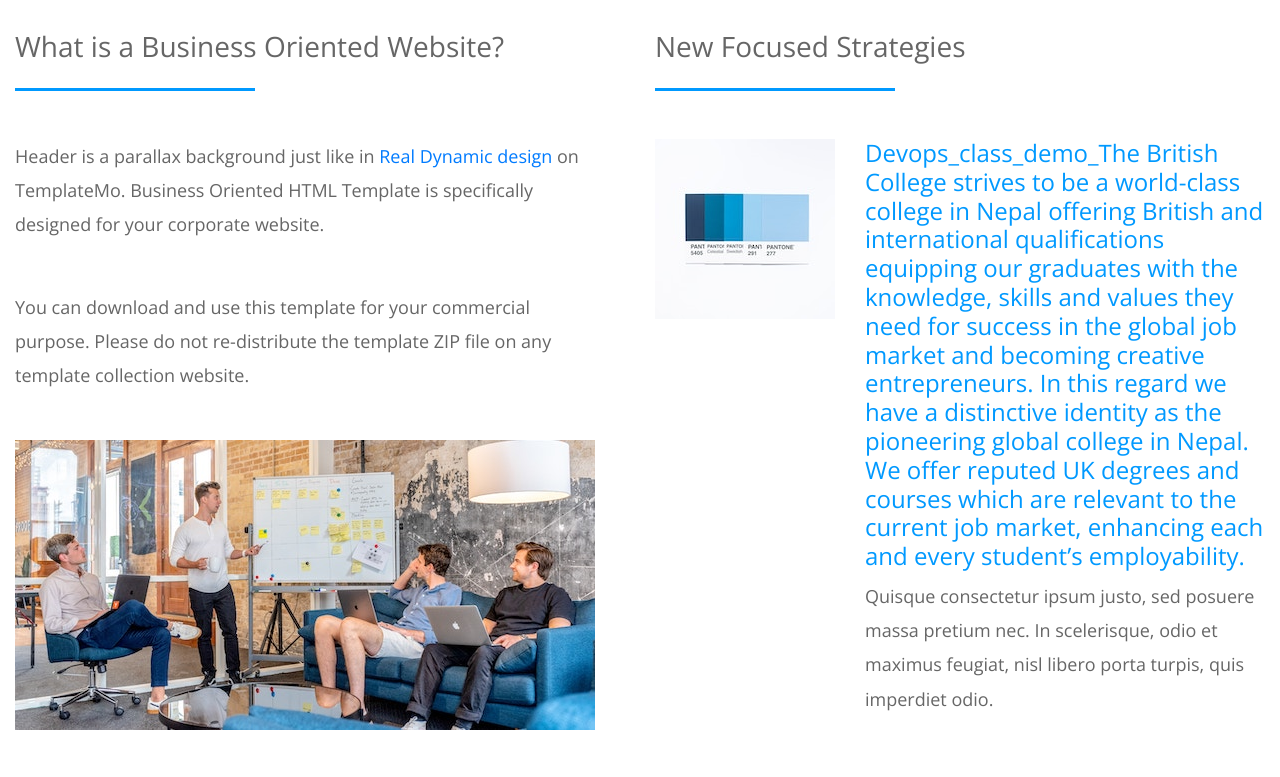
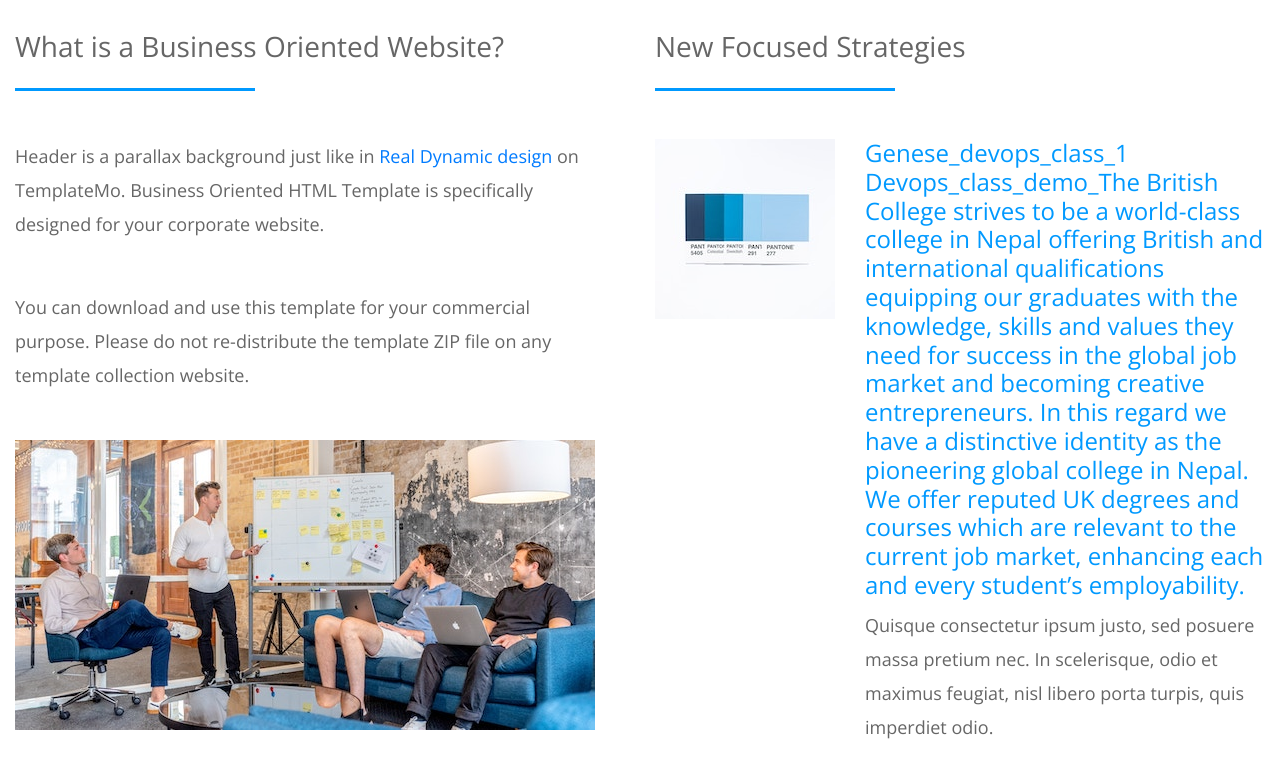
Before and after one commit to poudeldipak/Awsclassweb, a plain HTML site: page index.html in a window 1280 px wide. Shown: the part 715-1492 px from the top of the page. Drawn offline with nearby package versions, Linux system fonts and the light colour scheme.

Commit message:
ikooipuj

```diff
--- a/index.html
+++ b/index.html
@@ -79,7 +79,7 @@ https://templatemo.com/tm-549-business-oriented
                 <div class="tm-strategy-box mb-5">
                     <img src="img/strategy-1.jpg" alt="Image" class="img-fluid tm-strategy-img">
                     <div>
-                        <h4 class="tm-text-primary">Devops_class_demo_The British College strives to be a world-class college in Nepal offering British and international qualifications equipping our graduates with the knowledge, skills and values they need for success in the global job market and becoming creative entrepreneurs. In this regard we have a distinctive identity as the pioneering global college in Nepal. We offer reputed UK degrees and courses which are relevant to the current job market, enhancing each and every student’s employability.</h4>
+                        <h4 class="tm-text-primary">Genese_devops_class_1 Devops_class_demo_The British College strives to be a world-class college in Nepal offering British and international qualifications equipping our graduates with the knowledge, skills and values they need for success in the global job market and becoming creative entrepreneurs. In this regard we have a distinctive identity as the pioneering global college in Nepal. We offer reputed UK degrees and courses which are relevant to the current job market, enhancing each and every student’s employability.</h4>
                         <p class="tm-strategy-text">Quisque consectetur ipsum justo, sed posuere massa pretium nec. In scelerisque, odio et maximus feugiat, nisl libero porta turpis, quis imperdiet odio.</p>
                     </div>
                 </div>
```
